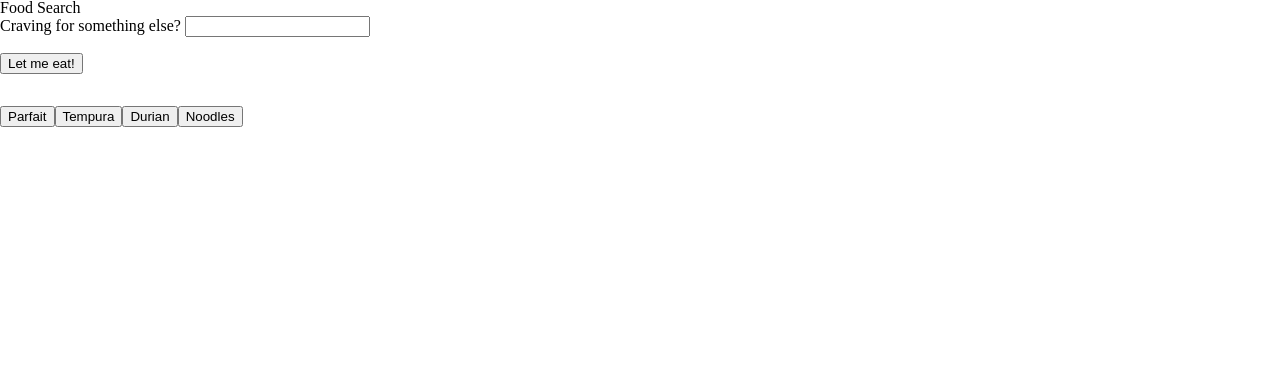
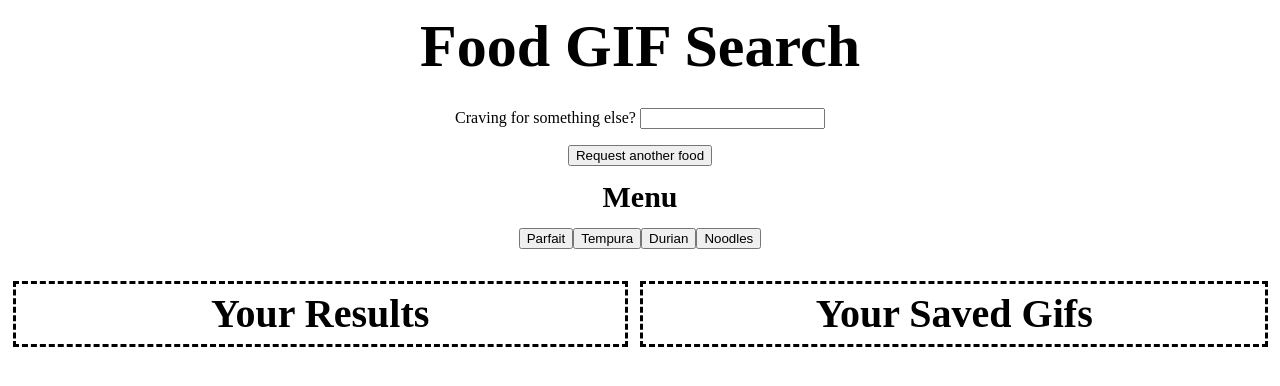
Before and after one commit to azukimochi/giftastic, a plain HTML site: page index.html in a window 1280 px wide. Drawn offline with nearby package versions, Linux system fonts and the light colour scheme.

Commit message:
Updated CSS styling and created favourites section into HTML

```diff
--- a/assets/giftastic.js
+++ b/assets/giftastic.js
@@ -29,6 +29,9 @@ function displayGif() {
             var title = results[i].title;
             var pTitle = $("<p>").text("Title: " + title);
             var gifImage = $("<img>");
+            var br = $("<br>");
+            var br2 = $("<br>");
+            var br3 = $("<br>");
             var saveBtn = $("<button>").text("Save");
 
             saveBtn.addClass("saveButton");
@@ -43,9 +46,12 @@ function displayGif() {
             gifImage.attr("still-image", results[i].images.fixed_height_still.url);
             gifImage.attr("animated-image", results[i].images.fixed_height.url);
             gifImage.addClass("theImage");
+            foodDiv.append(br2);
             foodDiv.append(pTitle);
             foodDiv.append(pRating);
+            foodDiv.append(br3);
             foodDiv.append(gifImage);
+            foodDiv.append(br);
             foodDiv.append(saveBtn);
             $("#gifs-view").prepend(foodDiv);
         }
@@ -62,7 +68,7 @@ function changeState() {
         $(this).attr("data-state", "still");
     }
 }
-
+//function for when you click on the save button
 function saveGif() {
     console.log("Hi");
     console.log($(this).attr("data-title"));
@@ -90,6 +96,7 @@ function saveGif() {
     // showSavedGifs();
 }
 
+//function for showing the saved gifs when reloading the page because they're in the local storage
 function showSavedGifs() {
     // $("#gifs-view").empty();
     arrSavedItems = JSON.parse(localStorage.getItem("saved-gifs")) || [];
@@ -101,6 +108,9 @@ function showSavedGifs() {
         var pTitle = $("<p>").text("Title: " + lastActivity[i].title);
         var gifImage = $("<img>");
         var saveBtn = $("<button>").text("Save");
+        var br = $("<br>");
+        var br2 = $("<br>");
+        var br3 = $("<br>");
 
         saveBtn.addClass("saveButton");
         saveBtn.attr("data-title", lastActivity[i].title);
@@ -112,11 +122,14 @@ function showSavedGifs() {
         gifImage.attr("still-image", lastActivity[i].imageStill);
         gifImage.attr("animated-image", lastActivity[i].imageAnimate);
         gifImage.addClass("theImage");
+        foodDiv.append(br2);
         foodDiv.append(pTitle);
         foodDiv.append(pRating);
+        foodDiv.append(br3);
         foodDiv.append(gifImage);
+        foodDiv.append(br);
         foodDiv.append(saveBtn);
-        $("#gifs-view").prepend(foodDiv);
+        $("#favourites").prepend(foodDiv);
     }
 }
 
--- a/assets/style.css
+++ b/assets/style.css
@@ -0,0 +1,53 @@
+.gif-results {
+    background-color: white;
+    width: 46%;
+    padding: 10px;
+    margin-left: 1%;
+    margin-right: 1%;
+    border-style: dashed;
+    border-width: 3px;
+    border-color: black;
+    text-align: center;
+
+}
+
+.favourites-box {
+    background-color: white;
+    width: 47%;
+    border-style: dashed;
+    border-width: 3px;
+    border-color: black;
+    text-align: center;
+    padding: 10px;
+}
+
+.gifs-container {
+    display: inline-flex;
+    width: 100%;
+
+}
+
+.gifDiv {
+    padding-left: 22%;
+    padding-right: 22%;
+    text-align: center;
+}
+
+.section-titles {
+    font-size: 40px;
+    margin-bottom: 5x;
+    font-weight: bold;
+}
+
+.container {
+    text-align: center;
+}
+
+p1 {
+    font-size: 30px;
+    font-weight: bold;
+}
+
+h1 {
+    font-size: 300px;
+}
--- a/index.html
+++ b/index.html
@@ -12,19 +12,35 @@
 </head>
 <body>
     <div class="container">
-        <h1>Food Search</h1>
-
-
+        <br>
+        <h1 style=
+        "font-size: 60px;
+        font-weight: bold;">
+        Food GIF Search</h1>
+        <br><br>
         <form id="food-form">
-            <label for="food-input">Craving for something else?</label>
+            <label for="food-input">Craving for something else?  </label>
             <input type="text" id="food-input">
             <br><br>
 
             <!-- Button triggers new food to be added -->
-            <input id="add-food" type="submit" value="Let me eat!">
-        </form><br><br>
+            <input id="add-food" type="submit" value="Request another food">
+        </form><br>
+        <p1>Menu</p1>
+        <br><br>
         <div id="buttons-area"></div>
+    </div>
+    <br><br>
+
+    <div class="gifs-container">
+        <div class="gif-results">
+            <p class="section-titles">Your Results</p>
             <div id="gifs-view"></div>
+        </div>
+        <div class="favourites-box">
+            <p class="section-titles">Your Saved Gifs</p>
+            <div id="favourites"></div>
+        </div>
     </div>
 
 </body>
```
